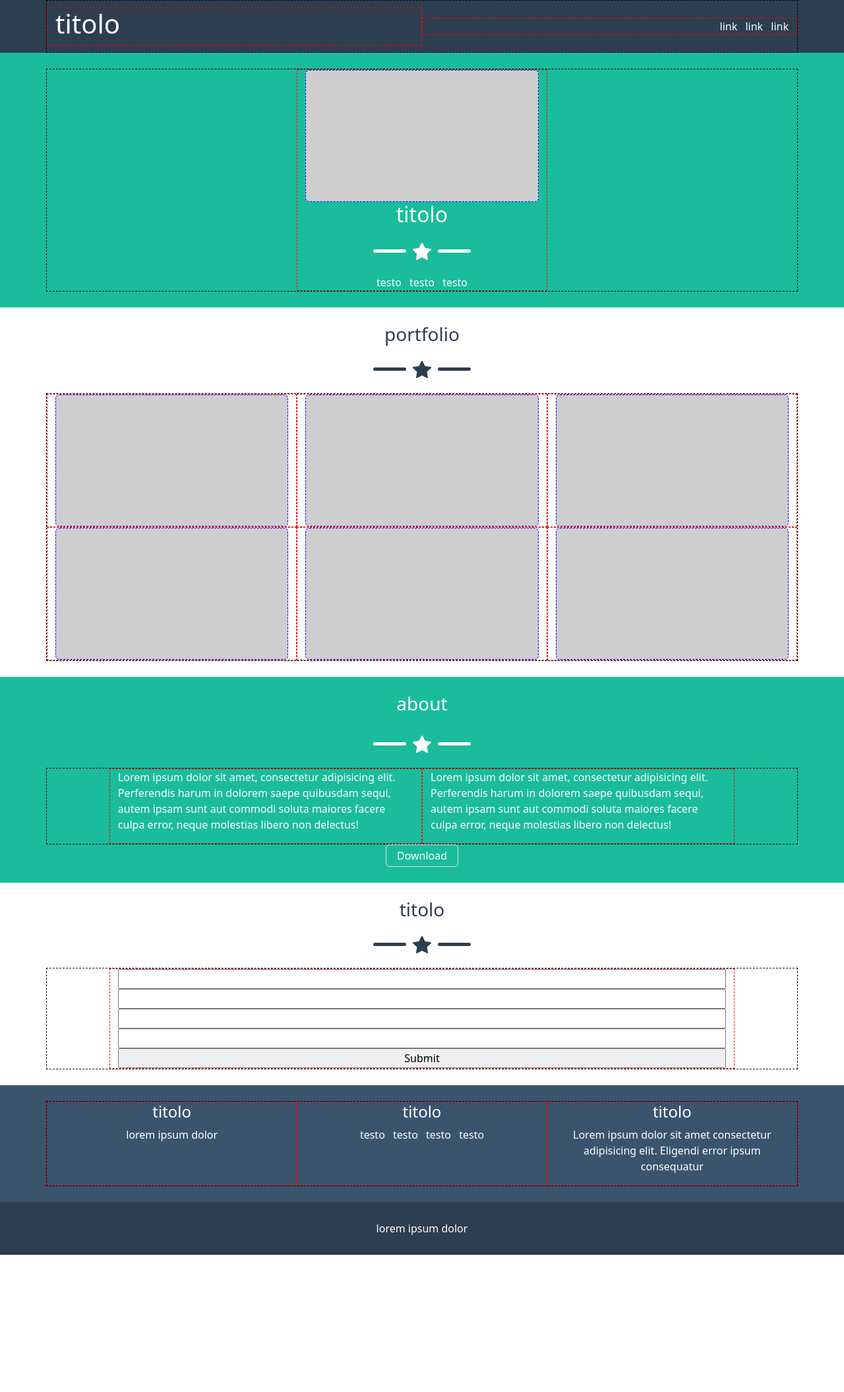
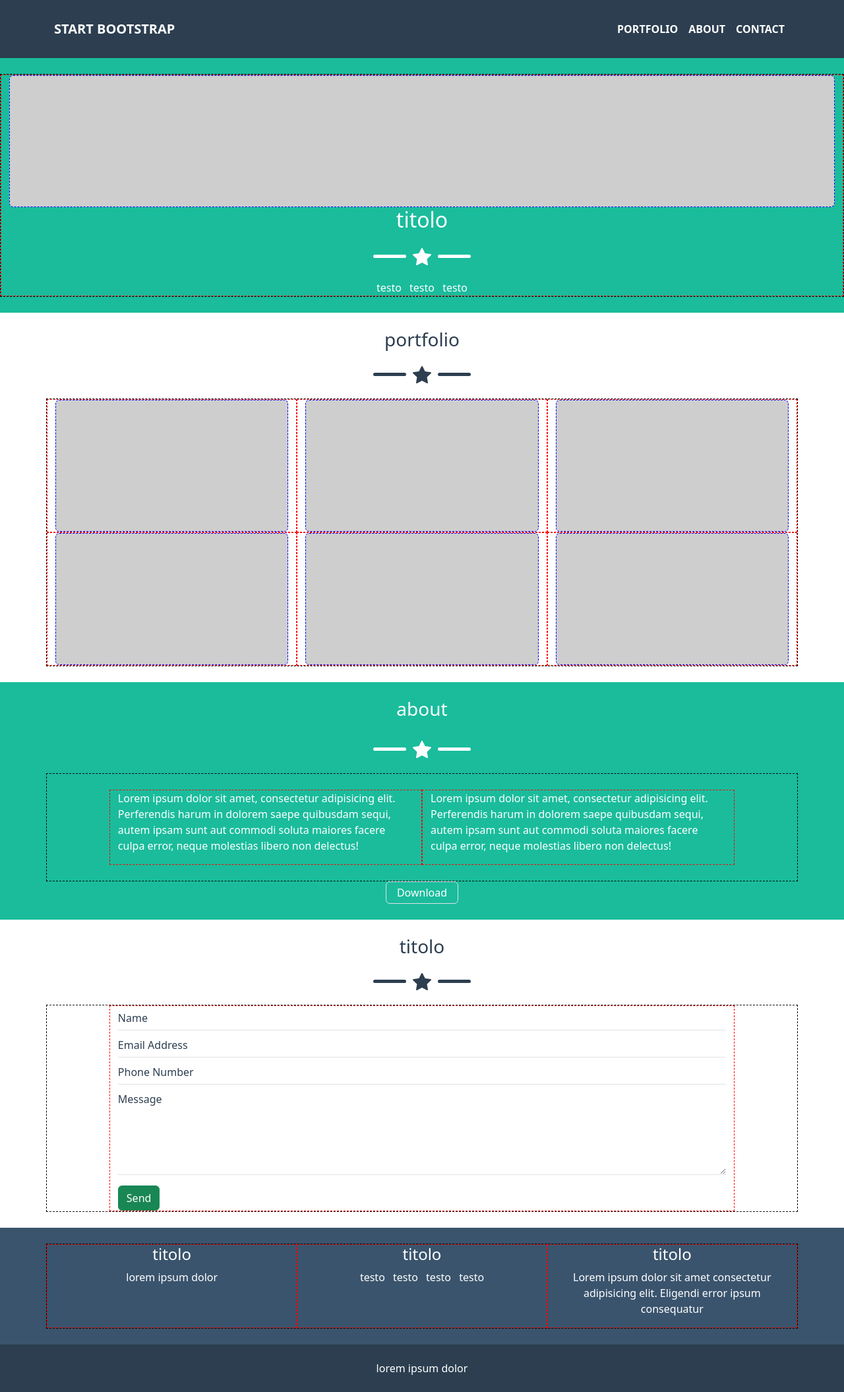
Before and after one commit to FrancescoM95/html-css-bootstrap-freelancer, a plain HTML site: page index.html in a window 1280 px wide. Shown: the whole page at 66% size. Before the commit the page ends 1902 px from the top, so only its background shows below. Drawn offline with nearby package versions, Linux system fonts and the light colour scheme.

Commit message:
general review

```diff
--- a/css/style.css
+++ b/css/style.css
@@ -23,17 +23,16 @@ ul {
     list-style-type: none;
 }
 
-header,
-footer {
+
+/** Utils */
+
+.bgc-primary {
     background-color: var(--primary-color);
-    height: 80px;
 }
 
-footer {
-    line-height: 80px;
+.bgc-secondary {
+    background-color: var(--secondary-color);
 }
-
-/** Utils */
 
 .evidenz1 {
     border: 1px dashed black;
@@ -80,18 +79,25 @@ div[class^=separator] {
 
 /** main */
 
-#jumbotron,
-#about {
-    background-color: var(--secondary-color);
-}
-
 #portfolio,
-#contact {
+#contact,
+#contact .form-control::placeholder {
     color: var(--primary-color);
 }
 
-#social {
+#contact .form-control {
+    border-radius: 0;
+    padding-left: 0;
+    border-width: 0 0 1px 0;
+}
+
+
+/** footer */
+
+footer {
     background-color: #3A546D;
 }
 
-/** footer */
+.footer-bottom {
+    background-color: var(--primary-color);
+}
--- a/index.html
+++ b/index.html
@@ -24,36 +24,37 @@
 
     <!--* header -->
     <header>
-        <div class="container-md h-100">
-            <div class="row row-cols-2 justify-content-center align-items-center h-100 evidenz1">
-                <!-- COL RIGHT -->
-                <div class="col-6 evidenz2">
-                    <h1>titolo</h1>
-                </div>
-
-                <!-- COL LEFT -->
-                <div class="col-6 text-end evidenz2">
-                    <i class="bi bi-list fs-2 border px-2 rounded text-white-50 d-md-none" role="button"></i>
-                    <nav class="d-none d-md-block">
-                        <ul class="list-inline mb-0">
-                            <li class="list-inline-item"><a href="#">link</a></li>
-                            <li class="list-inline-item"><a href="#">link</a></li>
-                            <li class="list-inline-item"><a href="#">link</a></li>
+        <nav class="navbar navbar-expand-lg bgc-primary text-uppercase fw-bold py-4" data-bs-theme="dark">
+            <div class="container-md">
+                <a class="navbar-brand" href="#">Start bootstrap</a>
+                <button class="navbar-toggler" type="button" data-bs-toggle="collapse" data-bs-target="#navbarNav"
+                    aria-controls="navbarNav" aria-expanded="false" aria-label="Toggle navigation">
+                    <span class="navbar-toggler-icon"></span>
+                </button>
+                <div class="collapse navbar-collapse flex-grow-0" id="navbarNav">
+                    <ul class="navbar-nav">
+                        <li class="nav-item">
+                            <a class="nav-link text-white" aria-current="page" href="#portfolio">portfolio</a>
+                        </li>
+                        <li class="nav-item">
+                            <a class="nav-link text-white" href="#about">about</a>
+                        </li>
+                        <li class="nav-item">
+                            <a class="nav-link text-white" href="#contact">contact</a>
+                        </li>
                     </ul>
-                    </nav>
                 </div>
             </div>
-        </div>
+        </nav>
     </header>
 
     <!--* main -->
     <main>
 
         <!--# JUMBOTRON -->
-        <section id="jumbotron" class="py-4 text-center">
-            <div class="container-md">
-                <div class="row row-cols-1 justify-content-center evidenz1">
-                    <div class="col-10 col-sm-8 col-md-7 col-lg-4 evidenz2">
+        <section id="jumbotron" class="container-fluid py-4 text-center bgc-secondary">
+            <div class="row evidenz1">
+                <div class="col evidenz2">
                     <div class="card">
                     </div>
                     <h2>titolo</h2>
@@ -69,7 +70,6 @@
                     </ul>
                 </div>
             </div>
-            </div>
         </section>
 
         <!--# PORTFOLIO -->
@@ -82,22 +82,22 @@
                     <span class="separator-line"></span>
                 </div>
                 <div class="row row-cols-1 row-cols-md-2 row-cols-lg-3 evidenz1">
-                    <div class="col-12 col-md-6 col-lg-4 evidenz2">
+                    <div class="col evidenz2">
                         <div class="card"></div>
                     </div>
-                    <div class="col-12 col-md-6 col-lg-4 evidenz2">
+                    <div class="col evidenz2">
                         <div class="card"></div>
                     </div>
-                    <div class="col-12 col-md-6 col-lg-4 evidenz2">
+                    <div class="col evidenz2">
                         <div class="card"></div>
                     </div>
-                    <div class="col-12 col-md-6 col-lg-4 evidenz2">
+                    <div class="col evidenz2">
                         <div class="card"></div>
                     </div>
-                    <div class="col-12 col-md-6 col-lg-4 evidenz2">
+                    <div class="col evidenz2">
                         <div class="card"></div>
                     </div>
-                    <div class="col-12 col-md-6 col-lg-4 evidenz2">
+                    <div class="col evidenz2">
                         <div class="card"></div>
                     </div>
                 </div>
@@ -105,7 +105,7 @@
         </section>
 
         <!--# ABOUT -->
-        <section id="about" class="py-4">
+        <section id="about" class="py-4 bgc-secondary">
             <div class="container-md d-flex flex-column align-items-center ">
                 <h3>about</h3>
                 <div class="separator-light">
@@ -113,8 +113,8 @@
                     <span class="separator-icon"><i class="bi bi-star-fill fs-3"></i></span>
                     <span class="separator-line"></span>
                 </div>
-                <div class="row row-cols-1 row-cols-md-2 justify-content-center evidenz1">
-                    <div class="col-8 col-sm-3 col-md-4 col-lg-5 evidenz2">
+                <div class="row justify-content-center py-4 evidenz1">
+                    <div class="col-10 col-md-5 evidenz2">
                         <p>
                             Lorem ipsum dolor sit amet, consectetur adipisicing elit. Perferendis harum in dolorem
                             saepe
@@ -122,7 +122,7 @@
                             molestias libero non delectus!
                         </p>
                     </div>
-                    <div class="col-8 col-sm-3 col-md-4 col-lg-5 evidenz2">
+                    <div class="col-10 col-md-5 evidenz2">
                         <p>
                             Lorem ipsum dolor sit amet, consectetur adipisicing elit. Perferendis harum in dolorem
                             saepe
@@ -145,34 +145,45 @@
                     <span class="separator-icon"><i class="bi bi-star-fill fs-3"></i></span>
                     <span class="separator-line"></span>
                 </div>
-                <div class="row row-cols-1 justify-content-center evidenz1">
-                    <div class="col-8 col-sm-6 col-md-8 col-lg-10 evidenz2">
-                        <form action="#" class="d-flex flex-column">
-                            <input type="text">
-                            <input type="email">
-                            <input type="text">
-                            <input type="text">
-                            <input type="submit">
+                <div class="row justify-content-center evidenz1">
+                    <div class="col-10 evidenz2">
+                        <form action="#">
+                            <div class="mb-1">
+                                <input type="text" class="form-control" name="name" id="name" placeholder="Name">
+                            </div>
+                            <div class="mb-1">
+                                <input type="email" class="form-control" name="email" id="email"
+                                    placeholder="Email Address">
+                            </div>
+                            <div class="mb-1">
+                                <input type="tel" class="form-control" name="phone" id="phone"
+                                    placeholder="Phone Number">
+                            </div>
+                            <div class="mb-3">
+                                <textarea class="form-control" id="message" rows="5" placeholder="Message"></textarea>
+                            </div>
+                            <button class="btn btn-success">Send</button>
                         </form>
                     </div>
 
                 </div>
             </div>
         </section>
+    </main>
 
-        <!--# ADRESS/SOCIAL -->
-        <section id="social" class="py-4 text-center">
+    <!--* footer -->
+    <footer class="text-center">
 
-            <div class="container-md">
+        <div class="footer-top container-md py-4">
             <div class="row row-cols-1 row-cols-md-3 justify-content-center evidenz1">
-
-                    <div class="col-10 col-md-4 evidenz2">
+                <!-- ADRESS/SOCIAL -->
+                <div class="col evidenz2">
                     <h4>titolo</h4>
                     <address>
                         lorem ipsum dolor
                     </address>
                 </div>
-                    <div class="col-10 col-md-4 evidenz2">
+                <div class="col evidenz2">
                     <h4>titolo</h4>
                     <ul class="list-inline mb-0">
                         <li class="list-inline-item">testo</li>
@@ -181,7 +192,7 @@
                         <li class="list-inline-item">testo</li>
                     </ul>
                 </div>
-                    <div class="col-10 col-md-4 evidenz2">
+                <div class="col evidenz2">
                     <h4>titolo</h4>
                     <p>
                         Lorem ipsum dolor sit amet consectetur adipisicing elit. Eligendi error ipsum consequatur
@@ -190,19 +201,22 @@
             </div>
         </div>
 
-        </section>
-
-
-
-    </main>
-
-    <!--* footer -->
-    <footer class="text-center">
-        <address>
+        <div class="footer-bottom container-fluid">
+            <div class="row">
+                <div class="col">
+                    <address class="mb-0 py-4">
                         lorem ipsum dolor
                     </address>
+                </div>
+            </div>
+
+        </div>
+
     </footer>
 
+    <script src="https://cdn.jsdelivr.net/npm/bootstrap@5.3.2/dist/js/bootstrap.bundle.min.js"
+        integrity="sha384-C6RzsynM9kWDrMNeT87bh95OGNyZPhcTNXj1NW7RuBCsyN/o0jlpcV8Qyq46cDfL"
+        crossorigin="anonymous"></script>
 </body>
 
 </html>
```
Lines whose indentation alone changed are shown as unchanged.
